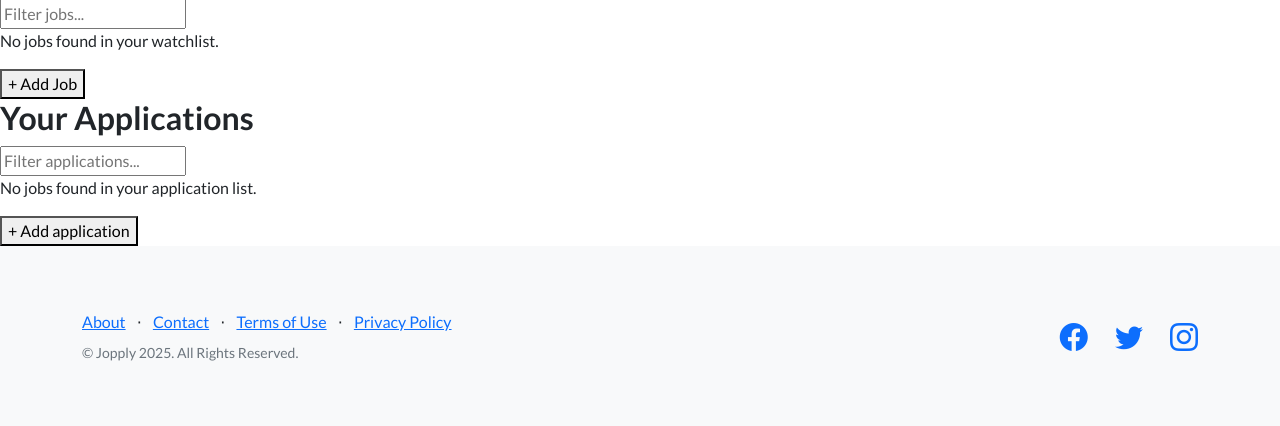
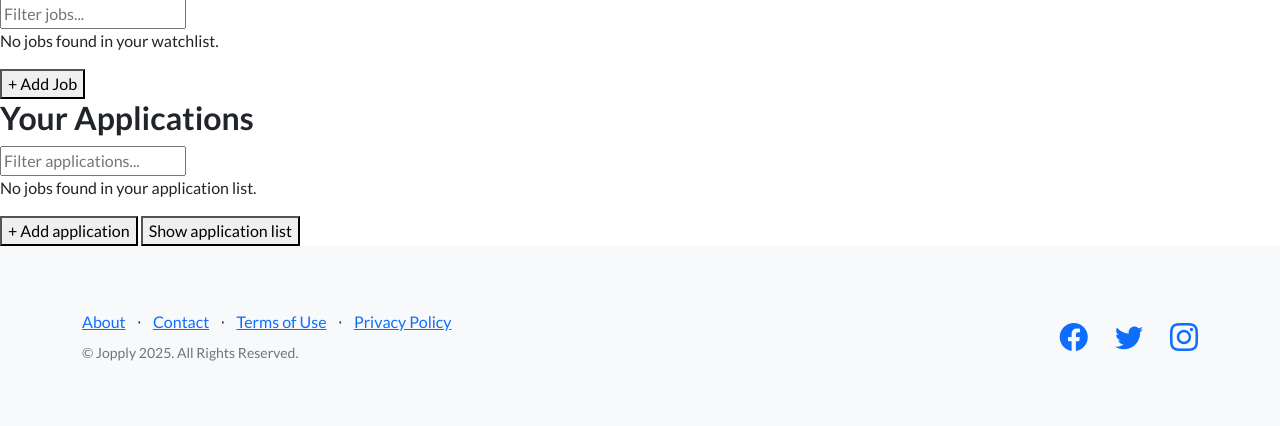
Before and after one commit to patrick85674/Job-tracker, a Django app: template apps/dashboard/templates/dashboard/dashboard.html in a window 1280 px wide. Shown: the part 183-609 px from the top of the page. Run offline with Django 5.2, Linux system fonts and the light colour scheme; the template is opened without the code that fills it, so the values that code supplies are empty; some libraries are stand-ins or nearby versions.

Commit message:
Add app list link to dashboard

```diff
--- a/apps/dashboard/templates/dashboard/dashboard.html
+++ b/apps/dashboard/templates/dashboard/dashboard.html
@@ -1,8 +1,8 @@
 
 {% extends "main.html" %}
 {% load static %}
-
-{% block title %}Dashboard{% endblock %}
+{% load i18n %}
+{% block title %}{% translate "Dashboard" %}{% endblock %}
 
 {% block app-styles %}
 
@@ -11,12 +11,12 @@
 
 {% block main %}
 
-<h1>Welcome, {{ request.user.username }}</h1>
+<h1>{% blocktrans with username=request.user.username %}Welcome, {{ username }}{% endblocktrans %}</h1>
 
 <!-- Watchlist-->
 <div class="job-box">
   <section>
-    <h2>Your Jobs</h2>
+    <h2>{% translate "Your Jobs" %}</h2>
 
     <!-- Filter input -->
     <input type="text" name="q" placeholder="Filter jobs..."
@@ -36,7 +36,7 @@
       hx-target="#job-form-container"
       hx-swap="outerHTML"
       type="button">
-      + Add Job
+      {% translate "+ Add Job" %}
     </button>
 
 
@@ -50,7 +50,7 @@
 <!-- Application list-->
 <div class="application-box">
   <section>
-    <h2>Your Applications</h2>
+    <h2>{% translate "Your Applications" %}</h2>
 
     <!-- Filter input -->
     <input type="text" name="q" placeholder="Filter applications..."
@@ -69,9 +69,11 @@
         hx-get="{% url 'application:application_add_modal'%}"
         hx-target="#modal-body"
         hx-swap="innerHTML">
-        + Add application
+        {% translate "+ Add application" %}
     </button>
-
+    <a href="{% url 'application:application_list' %}">
+      <button type="button">{% translate "Show application list" %}</button>
+    </a>
 
     <!-- Form will be dynamically loaded here -->
     <div id="application-form-container"></div>
```
